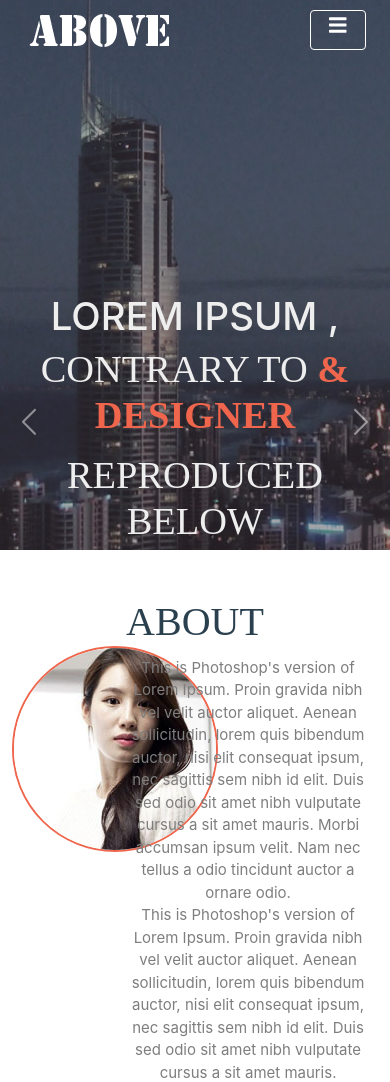
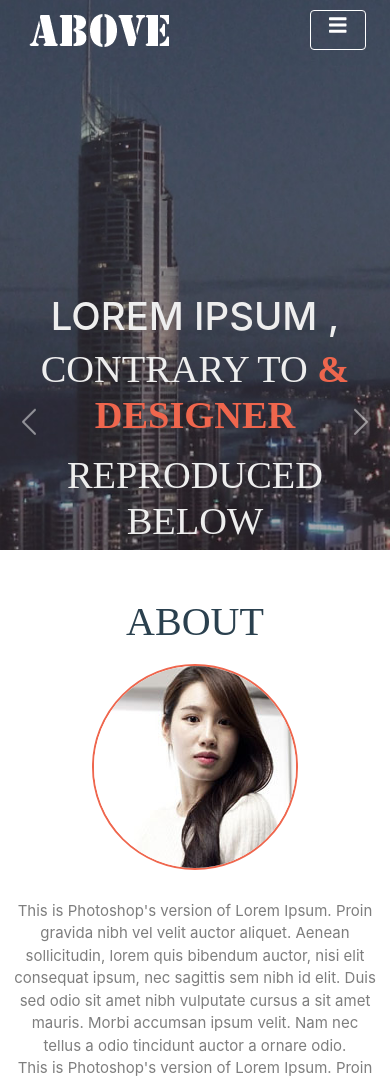
Before and after one commit to mehedi-hasan-anik/above, a React (Create React App) app: page / in a window 390 px wide. Shown: the top 1082 px of the page. Built offline with nearby package versions, Linux system fonts and the light colour scheme.

Commit message:
responsive

```diff
--- a/src/components/AboutArea/AboutArea.css
+++ b/src/components/AboutArea/AboutArea.css
@@ -50,15 +50,7 @@ p {
 .about-sectiongrids {
   padding: 40px 0px;
 }
-/* @media (min-width: 992px)
-.col-md-6 {
-    width: 50%;
-}
 
-@media (min-width: 992px)
-.col-md-1, .col-md-2, .col-md-3, .col-md-4, .col-md-5, .col-md-6, .col-md-7, .col-md-8, .col-md-9, .col-md-10, .col-md-11, .col-md-12 {
-    float: left;
-} */
 .polls {
   padding: 10px 0;
 }
@@ -91,3 +83,16 @@ p {
   display: block;
   background-color: #ef664d;
 }
+
+@media only screen and (max-width: 900px) {
+  .about-imag {
+    float: left;
+    width: 100%;
+    margin: 5% 0%;
+  }
+  .about-text {
+    float: left;
+    width: 100%;
+    margin-top: 3%;
+  }
+}
```
